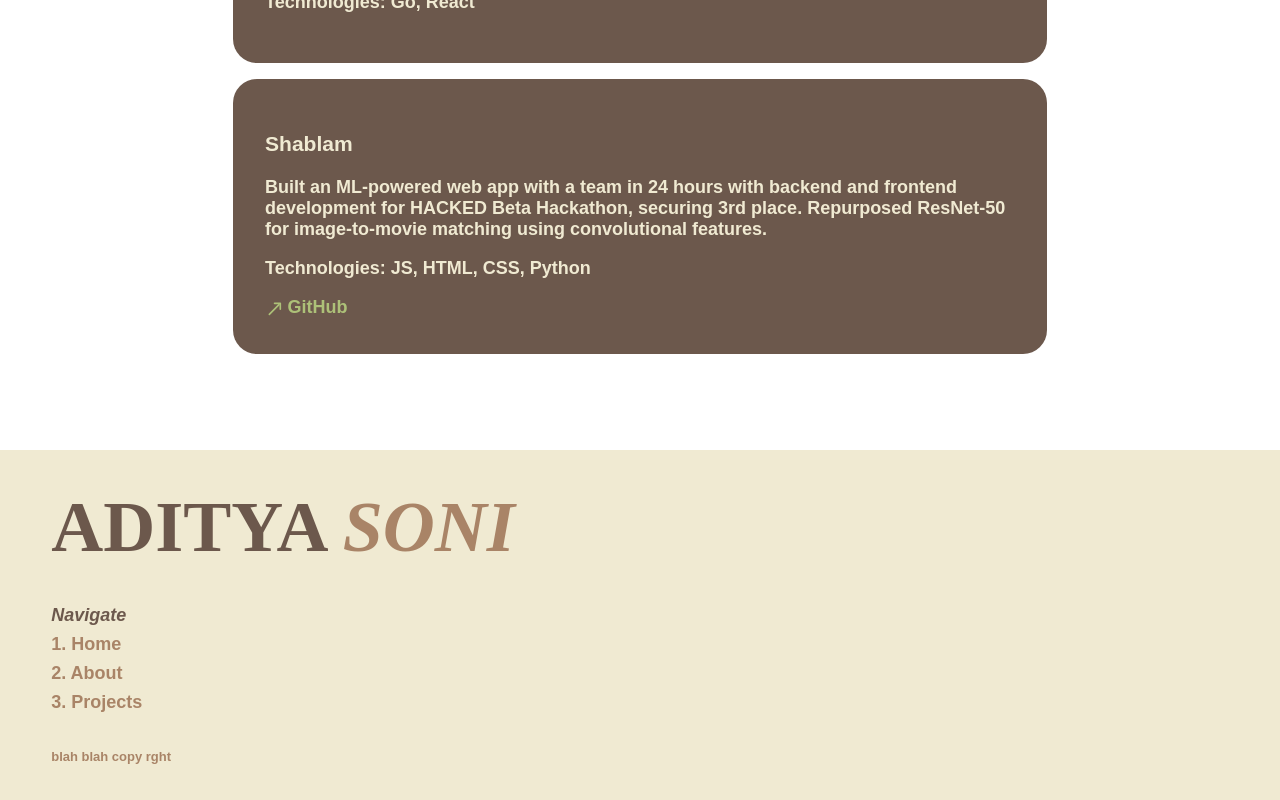
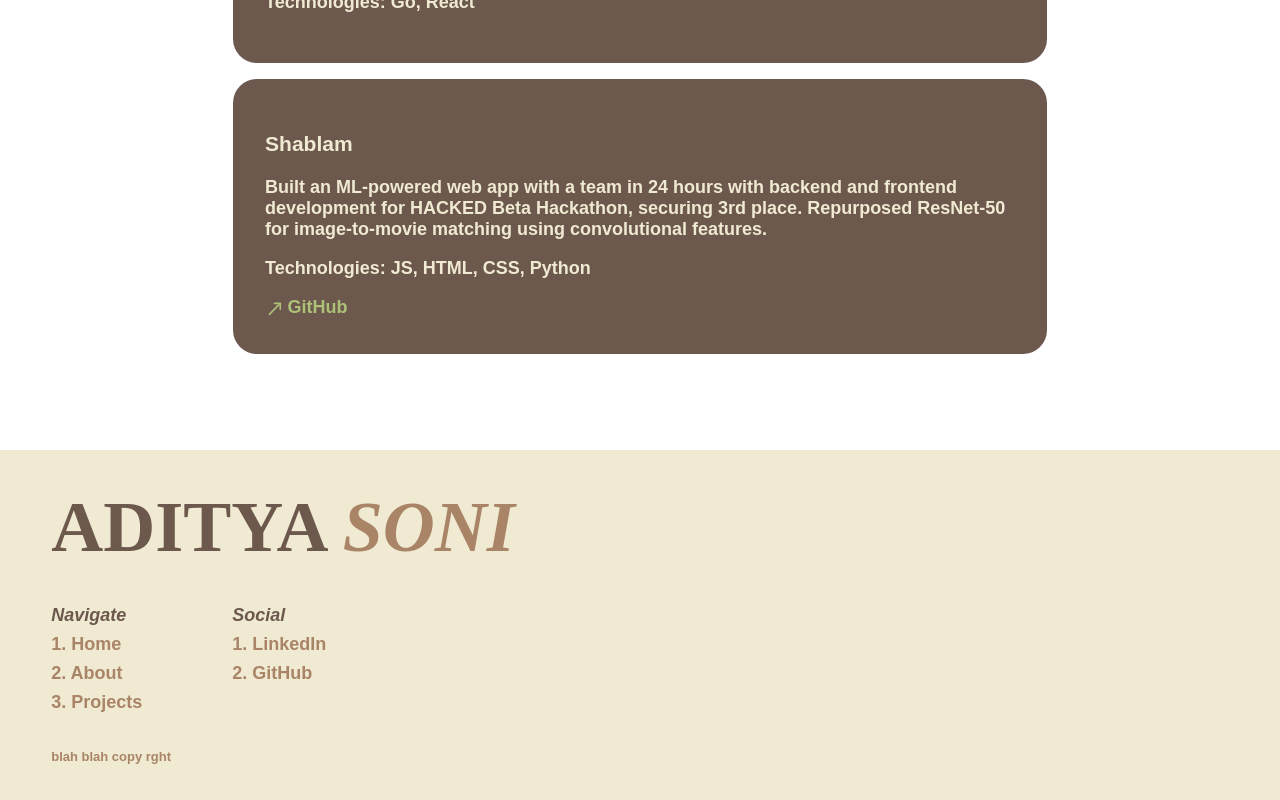
Before and after one commit to adityas0204/my-portfolio, a React (Vite) app: page / in a window 1280 px wide. Shown: the part 2336-3136 px from the top of the page. Built offline with nearby package versions, Linux system fonts and the light colour scheme; a web font is replaced by a local one.

Commit message:
added more links to the footer

```diff
--- a/src/pages/Footer.jsx
+++ b/src/pages/Footer.jsx
@@ -12,6 +12,11 @@ const Footer = () => {
           <a href="#about-container">2. About</a>
           <a href="#projects-container">3. Projects</a>
         </div>
+        <div className="nav-container">
+          <p>Social</p>
+          <a href="https://www.linkedin.com/in/aditya-soni-91b9238a/" target="_blank">1. LinkedIn</a>
+          <a href="https://github.com/adityas0204" target="_blank">2. GitHub</a>
+        </div>
       </div>
       <div className="copyright">blah blah copy rght</div>
     </footer>
--- a/src/styles.css
+++ b/src/styles.css
@@ -50,14 +50,14 @@ footer {
 }
 
 .footer-navs {
-    display: grid;
+    display: flex;
     font-size: large;
+    gap: 5em;
 }
 
 .nav-container {
     display: flex;
     flex-direction: column;
-    align-items: start;
     gap: 8px;
 }
 
```
